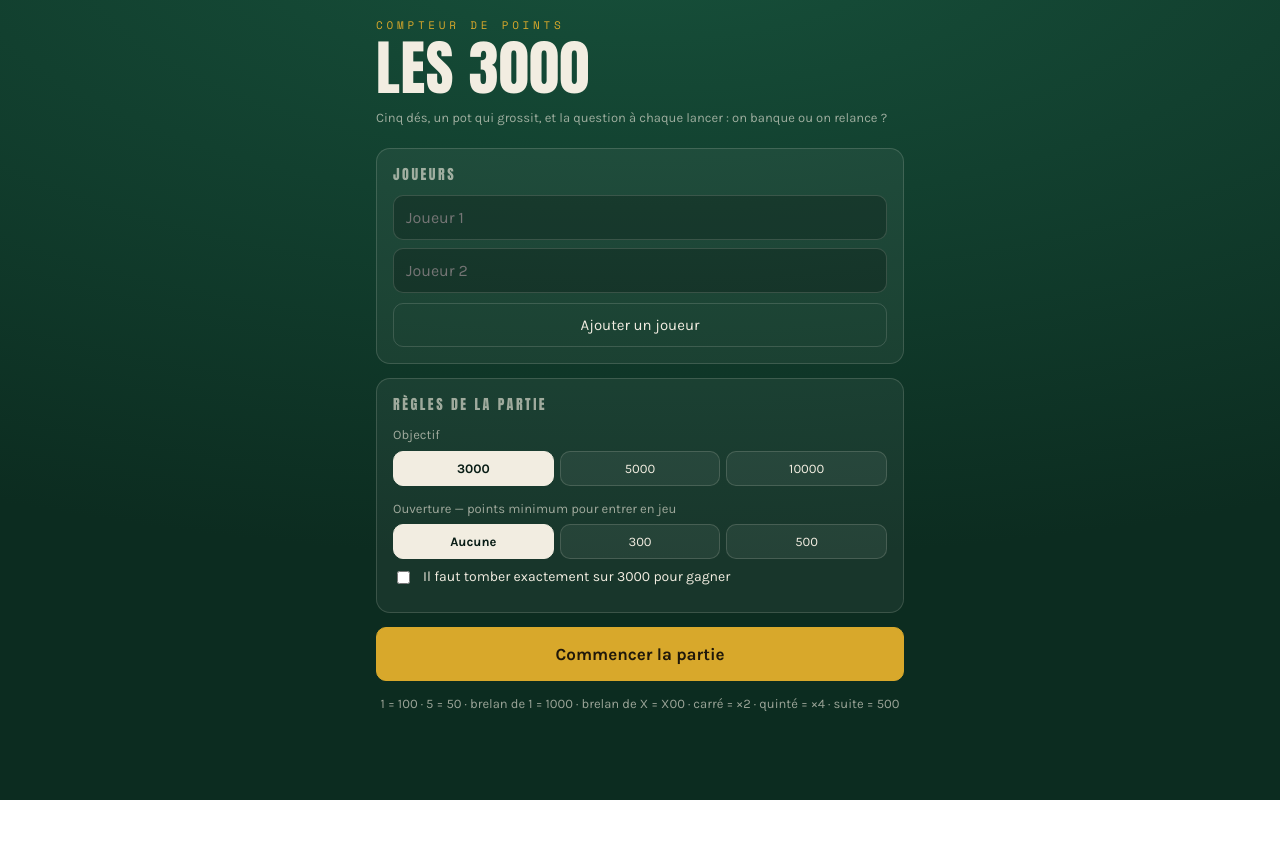
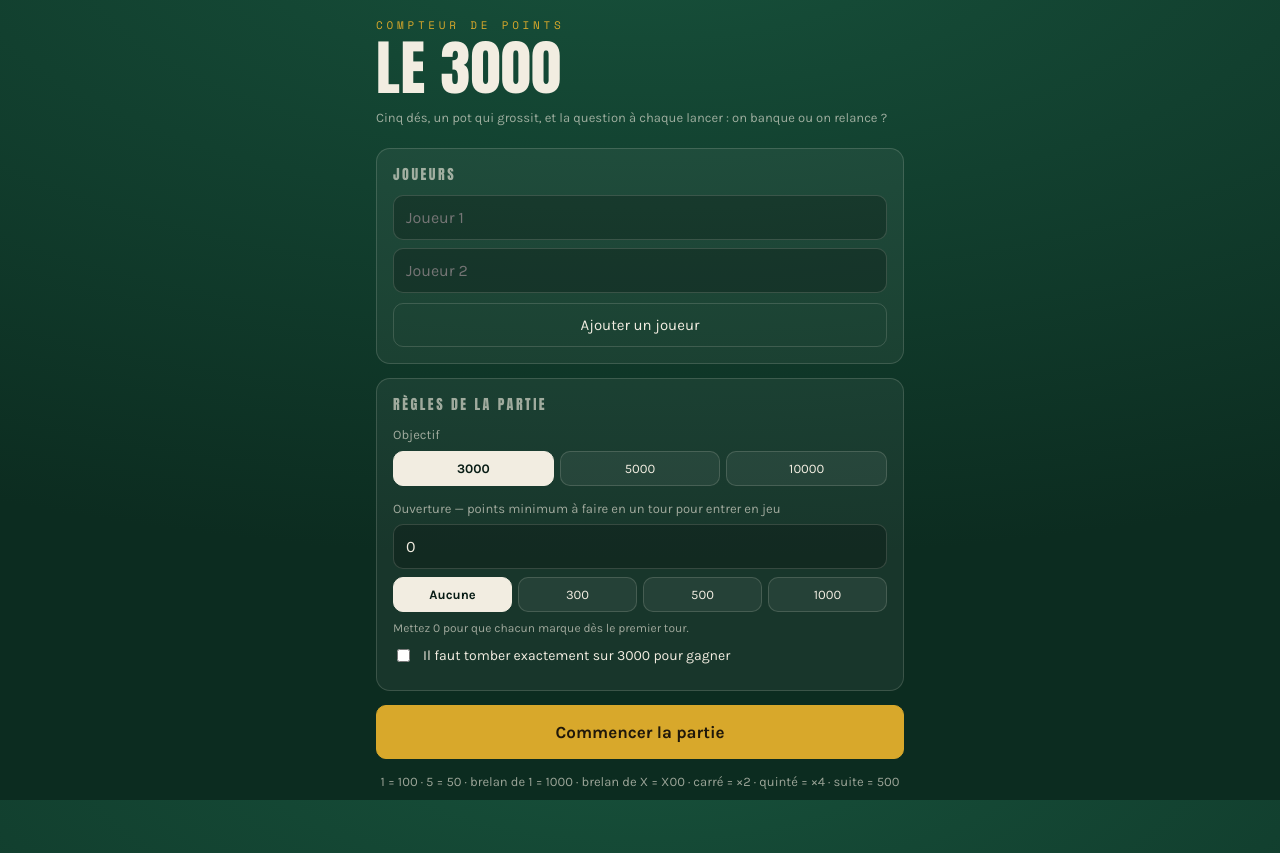
Before and after one commit to davidbucari-ui/Les3000, a plain HTML site: page index.html in a window 1280 px wide. Before the commit the page ends 800 px from the top, so only its background shows below. Drawn offline with nearby package versions, Linux system fonts and the light colour scheme.

Commit message:
Add files via upload

```diff
--- a/index.html
+++ b/index.html
@@ -3,7 +3,7 @@
 <head>
 <meta charset="utf-8">
 <meta name="viewport" content="width=device-width, initial-scale=1, viewport-fit=cover">
-<title>Les 3000 — compteur de points</title>
+<title>Le 3000 — compteur de points</title>
 <link rel="preconnect" href="https://fonts.googleapis.com">
 <link rel="preconnect" href="https://fonts.gstatic.com" crossorigin>
 <link href="https://fonts.googleapis.com/css2?family=Anton&family=Karla:wght@400;700&family=Space+Mono:wght@400;700&display=swap" rel="stylesheet">
@@ -154,7 +154,7 @@ function dieSVG(v){
 /* ---------- setup ---------- */
 function renderSetup(){
   app.innerHTML = `
-  <h1><span class="thin">Compteur de points</span>Les 3000</h1>
+  <h1><span class="thin">Compteur de points</span>Le 3000</h1>
   <p class="hint" style="margin:14px 0 20px">Cinq dés, un pot qui grossit, et la question à chaque lancer&nbsp;: on banque ou on relance&nbsp;?</p>
 
   <div class="card">
@@ -171,10 +171,12 @@ function renderSetup(){
     <div class="seg" data-seg="target">
       ${[3000,5000,10000].map(v=>`<button data-v="${v}" aria-pressed="${S.target===v}">${v}</button>`).join('')}
     </div>
-    <p class="hint" style="margin:14px 0 6px">Ouverture — points minimum pour entrer en jeu</p>
-    <div class="seg" data-seg="entry">
-      ${[0,300,500].map(v=>`<button data-v="${v}" aria-pressed="${S.entry===v}">${v===0?'Aucune':v}</button>`).join('')}
+    <p class="hint" style="margin:14px 0 6px">Ouverture — points minimum à faire en un tour pour entrer en jeu</p>
+    <input type="number" id="entryVal" min="0" step="50" inputmode="numeric" value="${S.entry}" aria-label="Montant de l'ouverture">
+    <div class="seg" data-seg="entry" style="margin-top:8px">
+      ${[0,300,500,1000].map(v=>`<button data-v="${v}" aria-pressed="${S.entry===v}">${v===0?'Aucune':v}</button>`).join('')}
     </div>
+    <p class="hint" style="margin:8px 0 0;font-size:12px">Mettez 0 pour que chacun marque dès le premier tour.</p>
     <label class="opt"><input type="checkbox" id="exact" ${S.exact?'checked':''}> Il faut tomber exactement sur ${S.target} pour gagner</label>
   </div>
 
@@ -195,6 +197,13 @@ function renderSetup(){
     S[seg.dataset.seg]=+b.dataset.v;renderSetup();
   }));
   document.getElementById('exact').onchange=e=>S.exact=e.target.checked;
+  const ev = document.getElementById('entryVal');
+  ev.oninput = e => {
+    const n = parseInt(e.target.value,10);
+    S.entry = isNaN(n) || n < 0 ? 0 : n;
+    document.querySelectorAll('[data-seg=entry] button').forEach(b=>b.setAttribute('aria-pressed', +b.dataset.v===S.entry));
+    save();
+  };
   document.getElementById('start').onclick=()=>{
     S.players = S.names.map((n,i)=>({name:(n||'').trim()||`Joueur ${i+1}`,score:0,in:S.entry===0}));
     S.phase='play';S.current=0;S.pot=0;S.log=[];S.msg='';S.snapshots=[];
```
